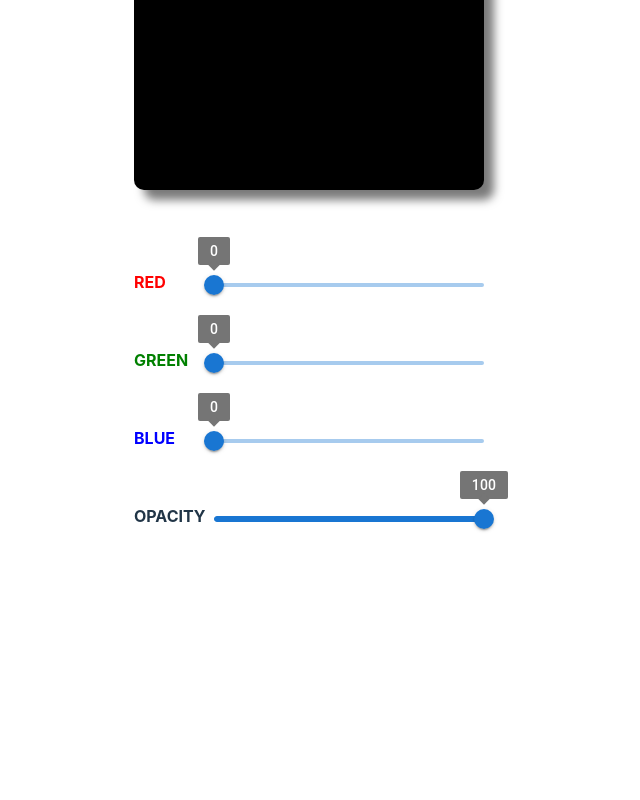
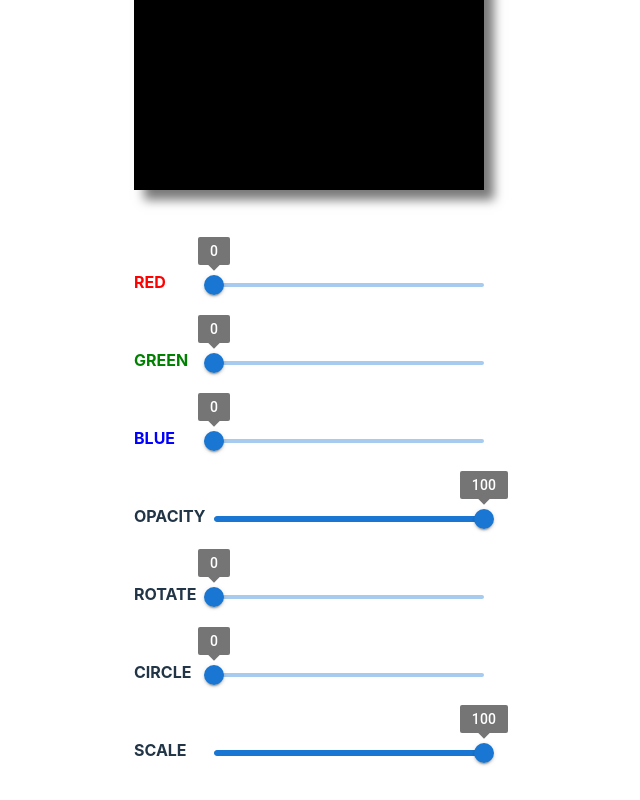
Before and after one commit to sga1d0s/controlRGB, a React (Vite) app in the folder controlRGB/: page / in a window 1280 px wide. Shown: the part 317-1117 px from the top of the page, without its empty margins (331-971 px from the left). Before the commit the page ends 883 px from the top, so only its background shows below. Built offline with nearby package versions, Linux system fonts and the light colour scheme.

Commit message:
final total

```diff
--- a/controlRGB/src/App.css
+++ b/controlRGB/src/App.css
@@ -26,27 +26,3 @@ label{
     height: 350px;
     width: 350px;
 }
-
-@keyframes logo-spin {
-    from {
-        transform: rotate(0deg);
-    }
-
-    to {
-        transform: rotate(360deg);
-    }
-}
-
-@media (prefers-reduced-motion: no-preference) {
-    a:nth-of-type(2) .logo {
-        animation: logo-spin infinite 20s linear;
-    }
-}
-
-.card {
-    padding: 2em;
-}
-
-.read-the-docs {
-    color: #888;
-}
--- a/controlRGB/src/App.jsx
+++ b/controlRGB/src/App.jsx
@@ -9,7 +9,10 @@ class App extends Component {
             valueRed: 0,
             valueBlue: 0,
             valueGreen: 0,
-            opacity: 100
+            opacity: 100,
+            degrees: 0,
+            radius: 0,
+            scale: 100,
         }
     }
 
@@ -29,6 +32,20 @@ class App extends Component {
         }
     };
 
+    // Rotar
+    changeForm = (event => {
+        if (event.target.name == "rotate"){
+            this.setState({degrees: event.target.value})
+        }
+        if (event.target.name == "circle"){
+            this.setState({radius: event.target.value})
+        }
+        if (event.target.name == "scale"){
+            this.setState({scale: event.target.value});
+        }
+
+    })
+
     render() {
         return (
             <>
@@ -43,7 +60,10 @@ class App extends Component {
                     // Cambio de estilo literales style={{`${valor}`}}
                     style={{
                         backgroundColor: `rgba(${this.state.valueRed}, ${this.state.valueGreen}, ${this.state.valueBlue}, ${this.state.opacity / 100})`,
-                        boxShadow: `10px 10px 10px rgba(${this.state.valueRed}, ${this.state.valueGreen}, ${this.state.valueBlue}, ${this.state.opacity / 190})`
+                        boxShadow: `10px 10px 10px rgba(${this.state.valueRed}, ${this.state.valueGreen}, ${this.state.valueBlue}, ${this.state.opacity / 190})`,
+                        transform: `rotate(${this.state.degrees}deg)`,
+                        borderRadius: `${this.state.radius}%`,
+                        transform: `scale(${this.state.scale}%)`,
                     }}>
                 </div>
 
@@ -64,7 +84,6 @@ class App extends Component {
                     <div className='contSlider'>
                         <label style={{ color: `green` }}>GREEN</label>
                         <Slider
-                            // defaultValue={this.state.valueBlue}
                             value={this.state.valueGreen}
                             onChange={this.handleSliderChange}
                             name="green"
@@ -77,7 +96,6 @@ class App extends Component {
                     <div className='contSlider'>
                         <label style={{ color: `blue` }}>BLUE</label>
                         <Slider
-                            // defaultValue={this.state.valueBlue}
                             value={this.state.valueBlue}
                             onChange={this.handleSliderChange}
                             name="blue"
@@ -90,10 +108,45 @@ class App extends Component {
                     <div className='contSlider'>
                         <label htmlFor="">OPACITY</label>
                         <Slider
-                            // defaultValue={this.state.valueBlue}
                             value={this.state.opacity}
                             onChange={this.handleSliderChange}
                             name="opacity"
+                            min={0}
+                            max={100}
+                            valueLabelDisplay='on'
+                        />
+                    </div>
+
+                    <div className='contSlider'>
+                        <label htmlFor="">ROTATE</label>
+                        <Slider
+                            value={this.state.degrees}
+                            onChange={this.changeForm}
+                            name="rotate"
+                            min={0}
+                            max={360}
+                            valueLabelDisplay='on'
+                        />
+                    </div>
+
+                    <div className='contSlider'>
+                        <label htmlFor="">CIRCLE</label>
+                        <Slider
+                            value={this.state.radius}
+                            onChange={this.changeForm}
+                            name="circle"
+                            min={0}
+                            max={50}
+                            valueLabelDisplay='on'
+                        />
+                    </div>
+
+                    <div className='contSlider'>
+                        <label htmlFor="">SCALE</label>
+                        <Slider
+                            value={this.state.scale}
+                            onChange={this.changeForm}
+                            name="scale"
                             min={0}
                             max={100}
                             valueLabelDisplay='on'
```
